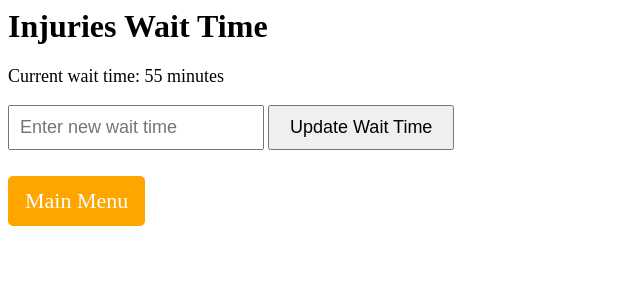
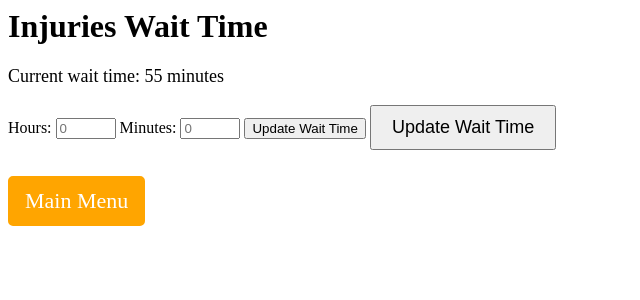
Before and after one commit to jscottsnow/concentra_wait_time, a Flask app: page /injuries in a window 1280 px wide. Shown: the top 300 px of the page, without its empty margins (0-640 px from the left). Run offline with Flask 3, Linux system fonts and the light colour scheme.

Commit message:
hour/minute update all cat

```diff
--- a/templates/injuries.html
+++ b/templates/injuries.html
@@ -1,7 +1,13 @@
 <form action="{{ url_for('update_wait_time', category='injuries') }}" method="post">
     <h1>Injuries Wait Time</h1>
     <p style="font-size: 18px;"> Current wait time:  {{ injuries_wait_time }} minutes</p>
-    <input id="new-wait-time" name="injuries_wait_time" type="text" placeholder="Enter new wait time" style="font-size: 18px; padding: 10px;">
+    <label for="hours">Hours:</label>
+    <input id="hours" name="hours" type="number" min="0" placeholder="0" style="width: 60px;">
+
+    <label for="minutes">Minutes:</label>
+    <input id="minutes" name="minutes" type="number" min="0" max="59" placeholder="0" style="width: 60px;">
+
+    <button type="submit">Update Wait Time</button>
     <button type="submit" style="font-size: 18px; padding: 10px 20px;">Update Wait Time</button>
     </form>
     <a href="{{ url_for('index') }}"
--- a/templates/physicals.html
+++ b/templates/physicals.html
@@ -1,7 +1,11 @@
 <form action="{{ url_for('update_wait_time', category='physicals')}}" method="post">
     <h1>Physicals Wait Time</h1>
     <p style="font-size: 18px;"></p>Current wait time: {{ physicals_wait_time }} minutes</p>
-    <input id="new-wait-time" name="physicals_wait_time" type="text" placeholder="Enter new wait time" style="font-size: 18px; padding: 10px;">
+    <label for="hours">Hours:</label>
+    <input id="hours" name="hours" type="number" min="0" placeholder="0" style="width: 60px;">
+
+<label for="minutes">Minutes:</label>
+<input id="minutes" name="minutes" type="number" min="0" max="59" placeholder="0" style="width: 60px;">
     <button type="submit" style="font-size: 18px; padding: 10px 20px;">Update Wait Time</button>
 </form>
 <a href="{{ url_for('index') }}"
```
Also changed, not shown: templates/drug_screens.html (+7 -1 lines), templates/urgent_care.html (+7 -1 lines).
